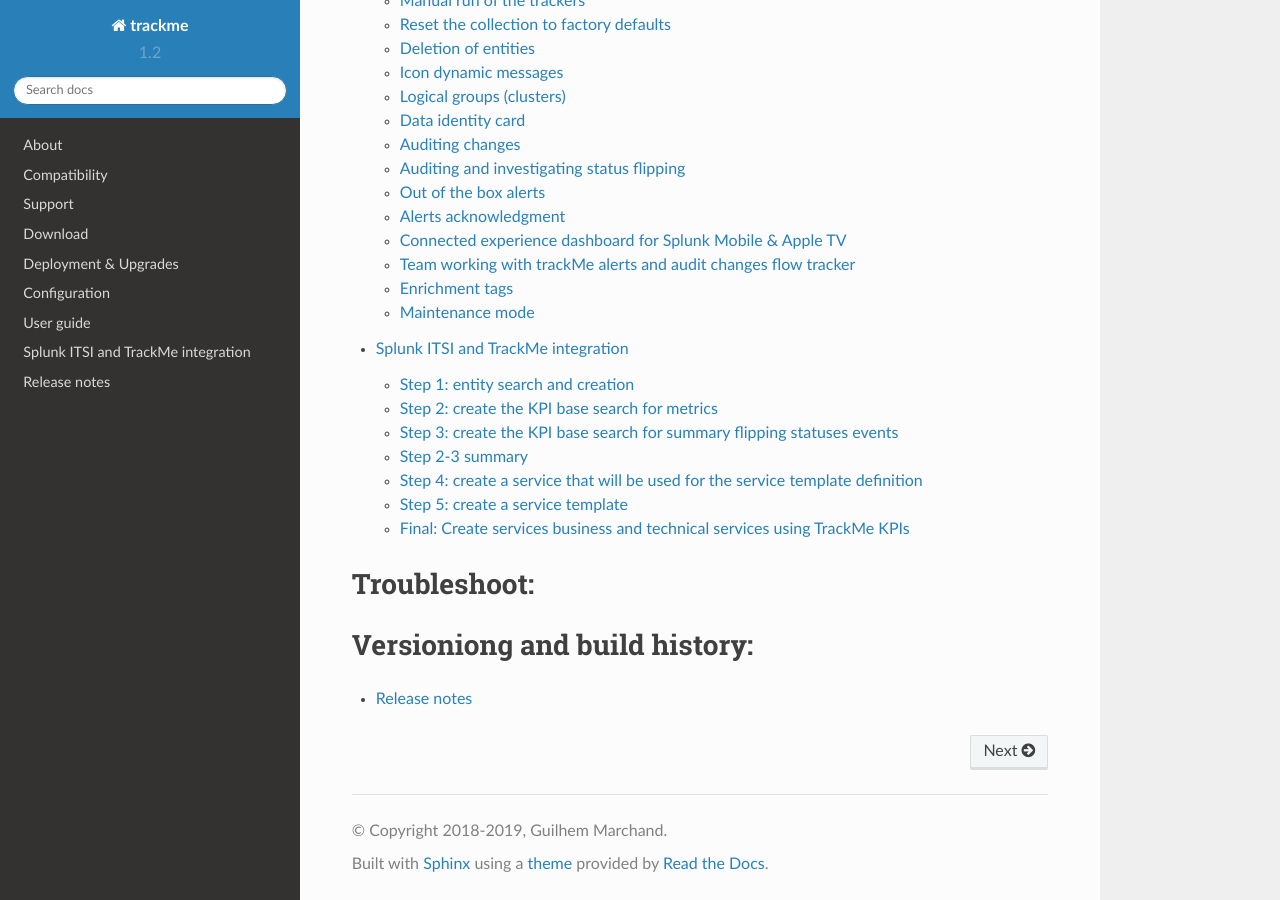
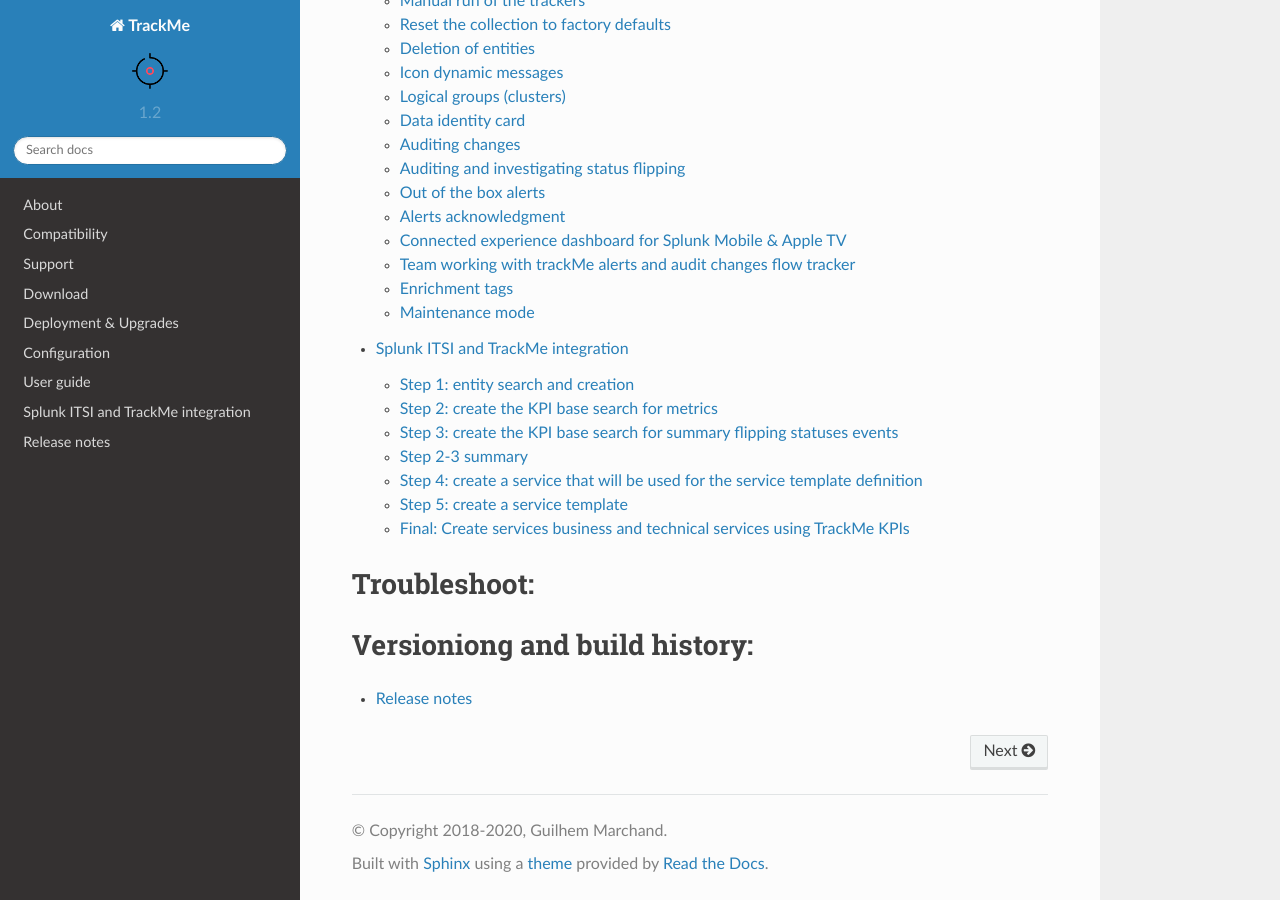
Before and after one commit to guilhemmarchand/trackme, a Sphinx documentation site: the page built from docs/index.rst, in a window 1280 px wide and 900 px high, scrolled down 4398 px. Built offline with Sphinx 7.4.7 and the Read the Docs theme 2.0.0, drawn with Linux system fonts in a browser that asks for light colours.

Commit message:
minor docs update

```diff
--- a/docs/conf.py
+++ b/docs/conf.py
@@ -45,8 +45,8 @@
 master_doc = 'index'
 
 # General information about the project.
-project = u'trackme'
-copyright = u'2018-2019, Guilhem Marchand'
+project = u'TrackMe'
+copyright = u'2018-2020, Guilhem Marchand'
 author = u'Guilhem Marchand'
 
 # The version info for the project you're documenting, acts as replacement for
@@ -116,7 +116,9 @@
 # Theme options are theme-specific and customize the look and feel of a theme
 # further.  For a list of options available for each theme, see the
 # documentation.
-#html_theme_options = {}
+html_theme_options = {
+    'style_external_links': True,
+}
 
 # Add any paths that contain custom themes here, relative to this directory.
 #html_theme_path = []
@@ -130,7 +132,7 @@
 
 # The name of an image file (relative to this directory) to place at the top
 # of the sidebar.
-#html_logo = None
+html_logo = "img/logo.png"
 
 # The name of an image file (relative to this directory) to use as a favicon of
 # the docs.  This file should be a Windows icon file (.ico) being 16x16 or 32x32
```
Also changed, not shown: docs/img/logo.png (added).
